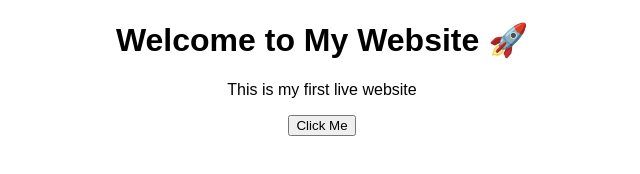
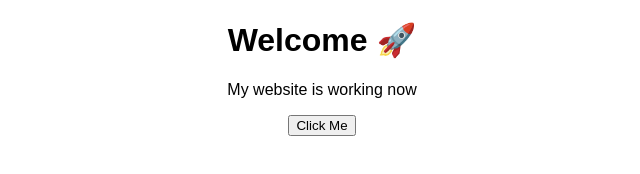
Before and after one commit to pshaziyaparveen64-jpg/my-website, a plain HTML site: page index.html in a window 1280 px wide. Shown: the whole page, without its empty margins (318-958 px from the left). Drawn offline with Linux system fonts and the light colour scheme.

Commit message:
Update index.html

```diff
--- a/index.html
+++ b/index.html
@@ -5,11 +5,11 @@
 </head>
 <body style="text-align:center; font-family:Arial;">
 
-<h1>Welcome to My Website 🚀</h1>
-<p>This is my first live website</p>
+<h1>Welcome 🚀</h1>
+<p>My website is working now</p>
 
-<button onclick="alert('Hello! Website works 🎉')">
-  Click Me
+<button onclick="alert('It works! 🎉')">
+Click Me
 </button>
 
 </body>
```
